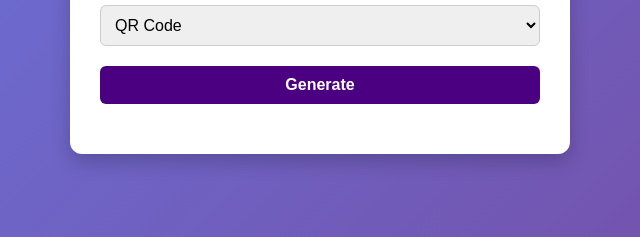
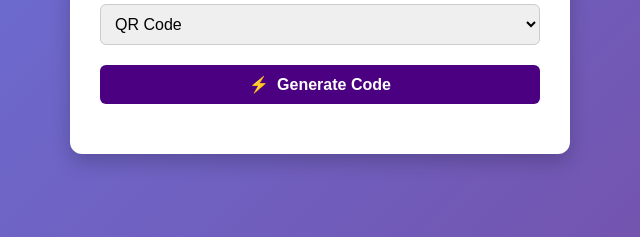
Before and after one commit to Prabakaran-2003/Myqr-generator, a website: page index.html in a window 1280 px wide. Shown: the part 506-743 px from the top of the page, 320-960 px from the left. Drawn offline with Linux system fonts and the light colour scheme.

Commit message:
Update index.html

```diff
--- a/index.html
+++ b/index.html
@@ -116,7 +116,9 @@ canvas, svg {
       <option value="barcode">Barcode</option>
     </select>
 
-    <button onclick="generateCode()">Generate</button>
+    <button onclick="generateCode()">
+  <span style="margin-right: 8px;">⚡</span>Generate Code
+    </button>
 
     <div id="output"></div>
   </div>
```
